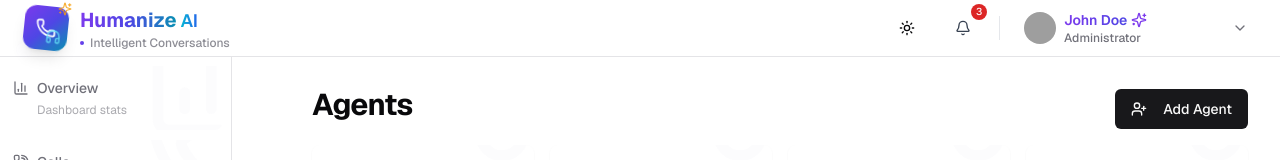
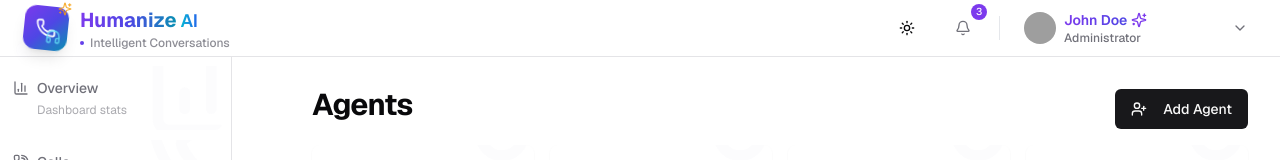
Before and after one commit to muneebhashone/humanize-ai, a Next.js app: page /agents in a window 1280 px wide. Shown: the top 160 px of the page. Built offline with nearby package versions, Linux system fonts and the light colour scheme; grey boxes are pictures that could not be loaded.

Commit message:
notification-dropdown-added

```diff
--- a/src/components/dashboard/header.tsx
+++ b/src/components/dashboard/header.tsx
@@ -2,10 +2,11 @@
 
 import Link from "next/link";
 import { UserNav } from "@/components/dashboard/user-nav";
-import { Sparkles, Bell, Phone, Headphones } from "lucide-react";
-import { Button } from "@/components/ui/button";
+import { Sparkles, Phone, Headphones } from "lucide-react";
+
 import { ThemeToggle } from "@/components/theme-toggle";
 import { MobileNav } from "./mobile-nav";
+import { NotificationsDropdown } from "./notifications-dropdown";
 
 export function DashboardHeader() {
   return (
@@ -62,22 +63,16 @@ export function DashboardHeader() {
           <ThemeToggle />
 
           {/* Notifications - Hide on smallest screens */}
-          <Button
-            variant="ghost"
-            size="icon"
-            className="relative hidden sm:flex hover:bg-gray-100 dark:hover:bg-gray-800 transition-colors"
-          >
-            <Bell className="h-4 w-4 md:h-5 md:w-5 text-gray-700 dark:text-gray-400" />
-            <span className="absolute -top-1 -right-1 h-4 w-4 rounded-full bg-red-600 text-[10px] font-medium text-white flex items-center justify-center">
-              3
-            </span>
-          </Button>
+
+          <NotificationsDropdown />
 
           {/* Divider - Hide on smallest screens */}
           <div className="hidden sm:block h-6 w-px bg-gray-200 dark:bg-gray-800" />
 
           {/* User Navigation */}
           <UserNav />
+
+         {/* Notifications Dropdown */}
         </div>
       </div>
     </header>
--- /dev/null
+++ b/src/components/dashboard/notifications-dropdown.tsx
@@ -0,0 +1,206 @@
+import { Button } from "@/components/ui/button";
+import {
+  DropdownMenu,
+  DropdownMenuContent,
+  DropdownMenuGroup,
+  DropdownMenuItem,
+  DropdownMenuLabel,
+  DropdownMenuSeparator,
+  DropdownMenuTrigger,
+} from "@/components/ui/dropdown-menu";
+import { Bell, CheckCheck, PhoneCall, UserPlus, AlertTriangle, BarChart3, LucideIcon } from "lucide-react";
+import { motion} from "framer-motion";
+import { useState } from "react";
+import { cn } from "@/lib/utils";
+
+interface Notification {
+  id: number;
+  title: string;
+  description: string;
+  time: string;
+  icon: LucideIcon;
+  color: string;
+  bgColor: string;
+  read: boolean;
+}
+
+const notifications: Notification[] = [
+  {
+    id: 1,
+    title: "New Agent Joined",
+    description: "Sarah Wilson has joined the team",
+    time: "2 min ago",
+    icon: UserPlus,
+    color: "text-emerald-600",
+    bgColor: "bg-emerald-500/10",
+    read: false,
+  },
+  {
+    id: 2,
+    title: "Missed Call",
+    description: "You missed a call from +1 (555) 000-0000",
+    time: "10 min ago",
+    icon: PhoneCall,
+    color: "text-orange-600",
+    bgColor: "bg-orange-500/10",
+    read: false,
+  },
+  {
+    id: 3,
+    title: "Performance Alert",
+    description: "Call success rate dropped below 70%",
+    time: "1 hour ago",
+    icon: AlertTriangle,
+    color: "text-red-600",
+    bgColor: "bg-red-500/10",
+    read: false,
+  },
+  {
+    id: 4,
+    title: "Weekly Report",
+    description: "Your weekly performance report is ready",
+    time: "2 hours ago",
+    icon: BarChart3,
+    color: "text-blue-600",
+    bgColor: "bg-blue-500/10",
+    read: true,
+  },
+];
+
+export function NotificationsDropdown() {
+  const [open, setOpen] = useState(false);
+  const [isHovered, setIsHovered] = useState(false);
+  const unreadCount = notifications.filter(n => !n.read).length;
+
+  return (
+    <DropdownMenu open={open} onOpenChange={setOpen}>
+      <DropdownMenuTrigger asChild>
+        <Button
+          variant="ghost"
+          size="icon"
+          className="relative hover:bg-gradient-to-r hover:from-violet-500/10 hover:to-indigo-500/10 dark:hover:from-violet-500/20 dark:hover:to-indigo-500/20 transition-all duration-300"
+          onMouseEnter={() => setIsHovered(true)}
+          onMouseLeave={() => setIsHovered(false)}
+        >
+          <Bell className={cn(
+            "h-5 w-5 transition-colors duration-300",
+            isHovered ? "text-violet-600" : "text-muted-foreground"
+          )} />
+          {unreadCount > 0 && (
+            <div className="absolute -top-1 -right-1 h-4 min-w-[16px] rounded-full bg-violet-600 text-[10px] font-medium text-white flex items-center justify-center px-1">
+              {unreadCount}
+            </div>
+          )}
+        </Button>
+      </DropdownMenuTrigger>
+      <DropdownMenuContent className="w-80" align="end">
+        <motion.div
+          initial={{ opacity: 0, y: -10 }}
+          animate={{ opacity: 1, y: 0 }}
+          transition={{ duration: 0.2 }}
+        >
+          <DropdownMenuLabel className="font-normal">
+            <div className="flex items-center justify-between">
+              <div className="flex items-center gap-2">
+                <div className="p-2 rounded-md bg-violet-500/10">
+                  <Bell className="h-4 w-4 text-violet-600" />
+                </div>
+                <div>
+                  <p className="text-sm font-medium">Notifications</p>
+                  <p className="text-xs text-muted-foreground">You have {unreadCount} unread messages</p>
+                </div>
+              </div>
+              <Button variant="ghost" size="sm" className="h-8 text-xs gap-1">
+                <CheckCheck className="h-3.5 w-3.5" />
+                Mark all read
+              </Button>
+            </div>
+          </DropdownMenuLabel>
+          <DropdownMenuSeparator />
+          <DropdownMenuGroup className="max-h-[300px] overflow-auto">
+            <motion.div
+              initial="closed"
+              animate="open"
+              variants={{
+                open: {
+                  transition: {
+                    staggerChildren: 0.05,
+                  },
+                },
+                closed: {
+                  transition: {
+                    staggerChildren: 0.05,
+                    staggerDirection: -1,
+                  },
+                },
+              }}
+            >
+              {notifications.map((notification) => (
+                <NotificationItem key={notification.id} notification={notification} />
+              ))}
+            </motion.div>
+          </DropdownMenuGroup>
+          <DropdownMenuSeparator />
+          <DropdownMenuItem className="w-full flex justify-center text-sm text-violet-600 focus:text-violet-600 focus:bg-violet-600/10 cursor-pointer">
+            View all notifications
+          </DropdownMenuItem>
+        </motion.div>
+      </DropdownMenuContent>
+    </DropdownMenu>
+  );
+}
+
+const NotificationItem = ({ notification }: { notification: Notification }) => {
+  const [isHovered, setIsHovered] = useState(false);
+
+  return (
+    <motion.div
+      variants={{
+        open: {
+          opacity: 1,
+          y: 0,
+          transition: {
+            ease: "easeOut",
+          },
+        },
+        closed: {
+          opacity: 0,
+          y: -10,
+          transition: {
+            ease: "easeIn",
+          },
+        },
+      }}
+      onHoverStart={() => setIsHovered(true)}
+      onHoverEnd={() => setIsHovered(false)}
+    >
+      <DropdownMenuItem
+        className={cn(
+          "flex items-start gap-3 py-3 px-4 cursor-pointer transition-colors duration-150",
+          isHovered ? "bg-muted/80" : "hover:bg-muted/50",
+          !notification.read && "bg-violet-500/5"
+        )}
+      >
+        <div className={cn("p-2 rounded-full", notification.bgColor)}>
+          <notification.icon className={cn("h-4 w-4", notification.color)} />
+        </div>
+        <div className="flex-1 space-y-1">
+          <div className="flex items-start justify-between gap-2">
+            <p className={cn(
+              "text-sm font-medium",
+              !notification.read && "text-violet-600"
+            )}>
+              {notification.title}
+            </p>
+            <p className="text-xs text-muted-foreground whitespace-nowrap">
+              {notification.time}
+            </p>
+          </div>
+          <p className="text-xs text-muted-foreground">
+            {notification.description}
+          </p>
+        </div>
+      </DropdownMenuItem>
+    </motion.div>
+  );
+};
```
